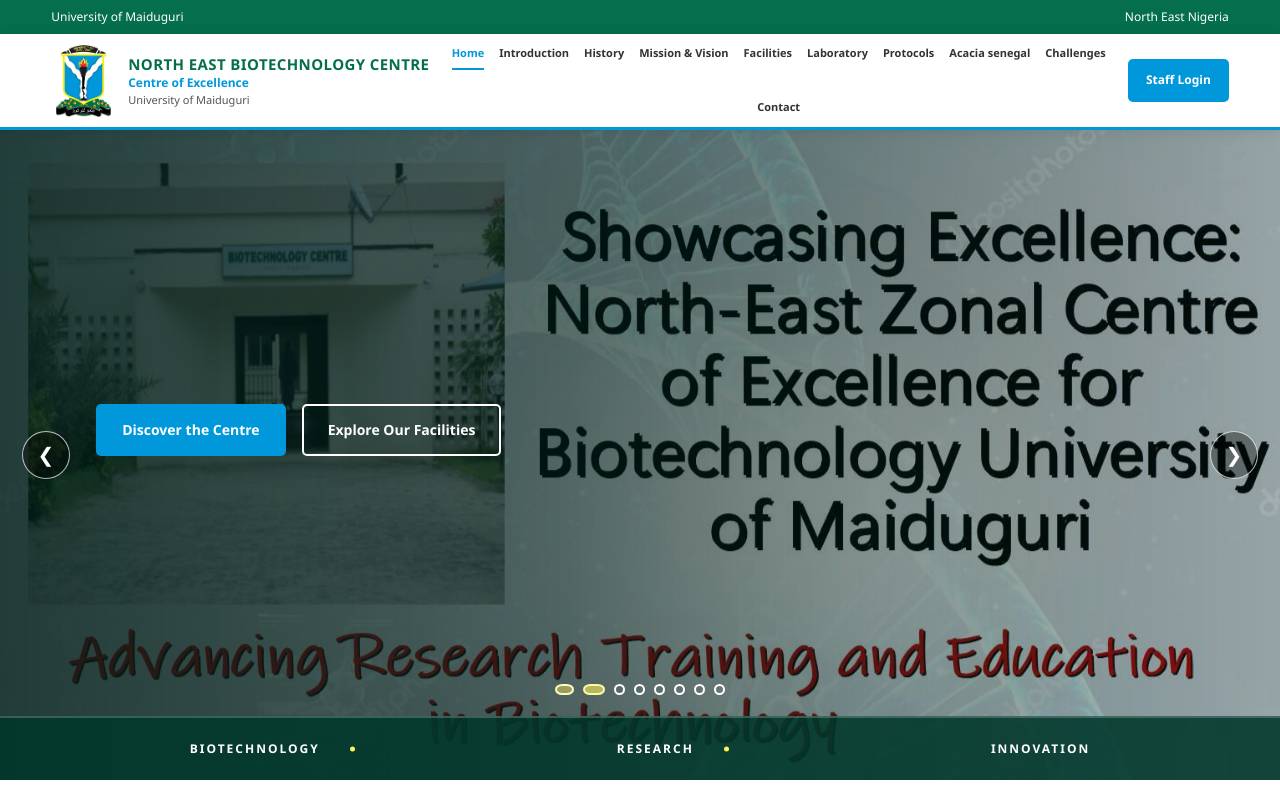
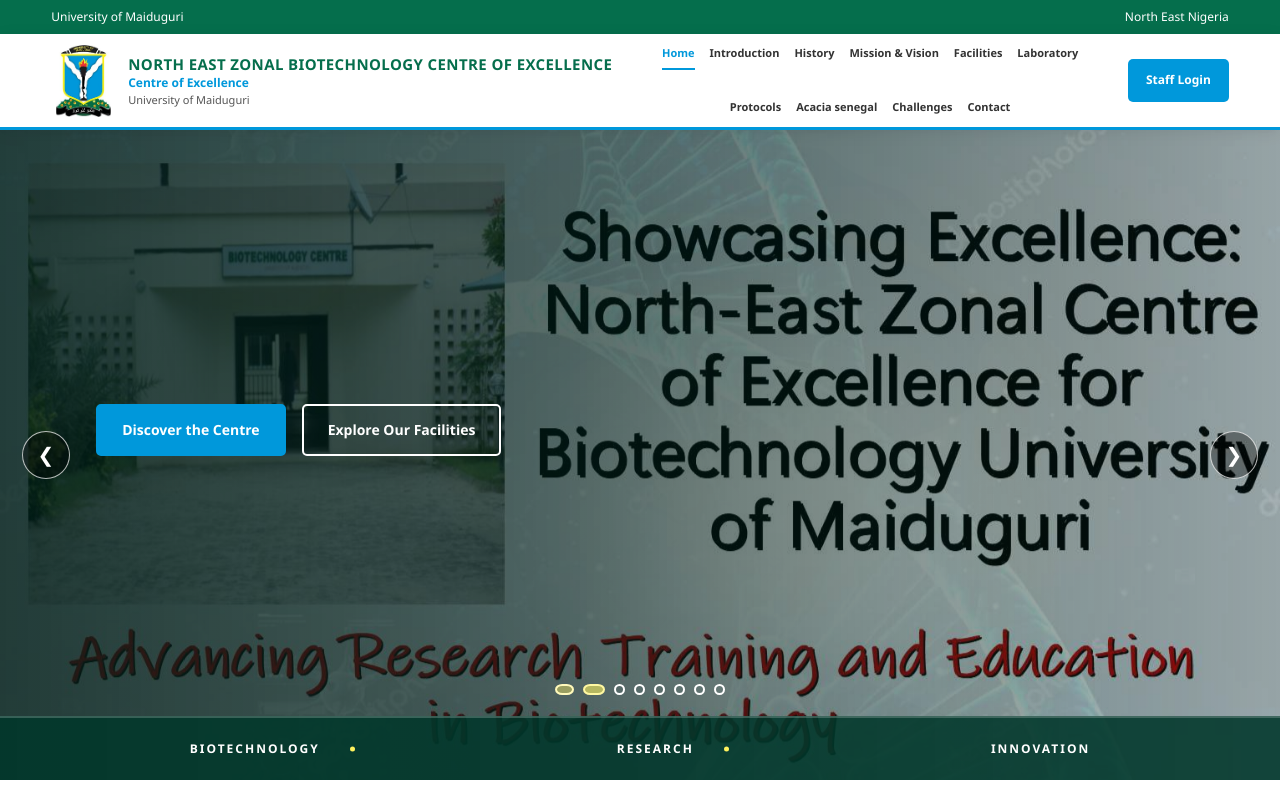
Before and after one commit to Unimaed/Biotechnology-center, an Angular app in the folder frontend/biotechnology-frontend/: page / in a window 1280 px wide. Shown: the top 800 px of the page. Built offline with nearby package versions, Linux system fonts and the light colour scheme.

Commit message:
Update Biotechnology Centre backend

```diff
--- a/frontend/biotechnology-frontend/src/app/pages/Home/home/home.html
+++ b/frontend/biotechnology-frontend/src/app/pages/Home/home/home.html
@@ -18,7 +18,7 @@
         class="brand-logo"
       >
         <div class="brand-text">
-          <strong>NORTH EAST BIOTECHNOLOGY CENTRE</strong>
+          <strong>NORTH EAST ZONAL BIOTECHNOLOGY CENTRE OF EXCELLENCE</strong>
           <span>Centre of Excellence</span>
           <small>University of Maiduguri</small>
         </div>
@@ -436,7 +436,7 @@
   <footer class="site-footer">
     <div class="container footer-content">
       <div>
-        <strong>BIOTECHNOLOGY CENTRE</strong>
+        <strong>NORTH EAST ZONAL BIOTECHNOLOGY CENTRE OF EXCEELENCE </strong>
         <p>University of Maiduguri</p>
         <small>
           PMB 1069, Bama Road, Maiduguri, Borno State, Nigeria
```
